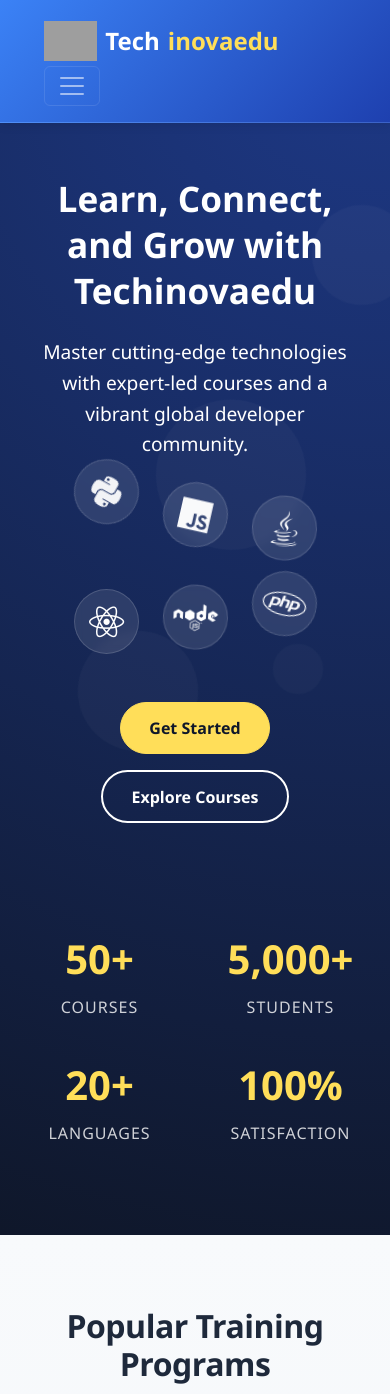
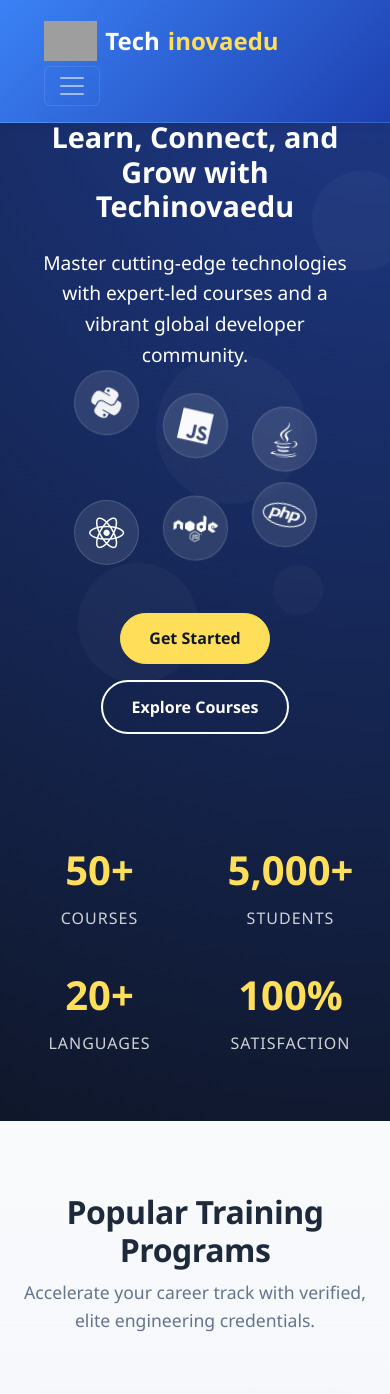
Before and after one commit to ucheval/multitech, a Django app: page / in a window 390 px wide. Shown: the top 1394 px of the page. Run offline with Django 5.2, Linux system fonts and the light colour scheme; data comes from the database, SQL or seed files in the repository; data that the repository does not hold is empty; grey boxes are pictures that could not be loaded.

Commit message:
Optimize hero padding and font size for mobile again

```diff
--- a/static/css/landing.css
+++ b/static/css/landing.css
@@ -683,13 +683,13 @@ footer {
 
 @media (max-width: 768px) {
     .hero {
-        padding-top: 7.5rem;
-        padding-bottom: 3.5rem;
+       padding-top: 4rem !important;
+        padding-bottom: 2rem !important;
     }
 
     .hero h1 {
-        font-size: 2.2rem !important;
-        line-height: 1.3 !important;
+        font-size: 1.8rem !important;
+        line-height: 1.2 !important;
     }
 
     .section-title h2 {
```
